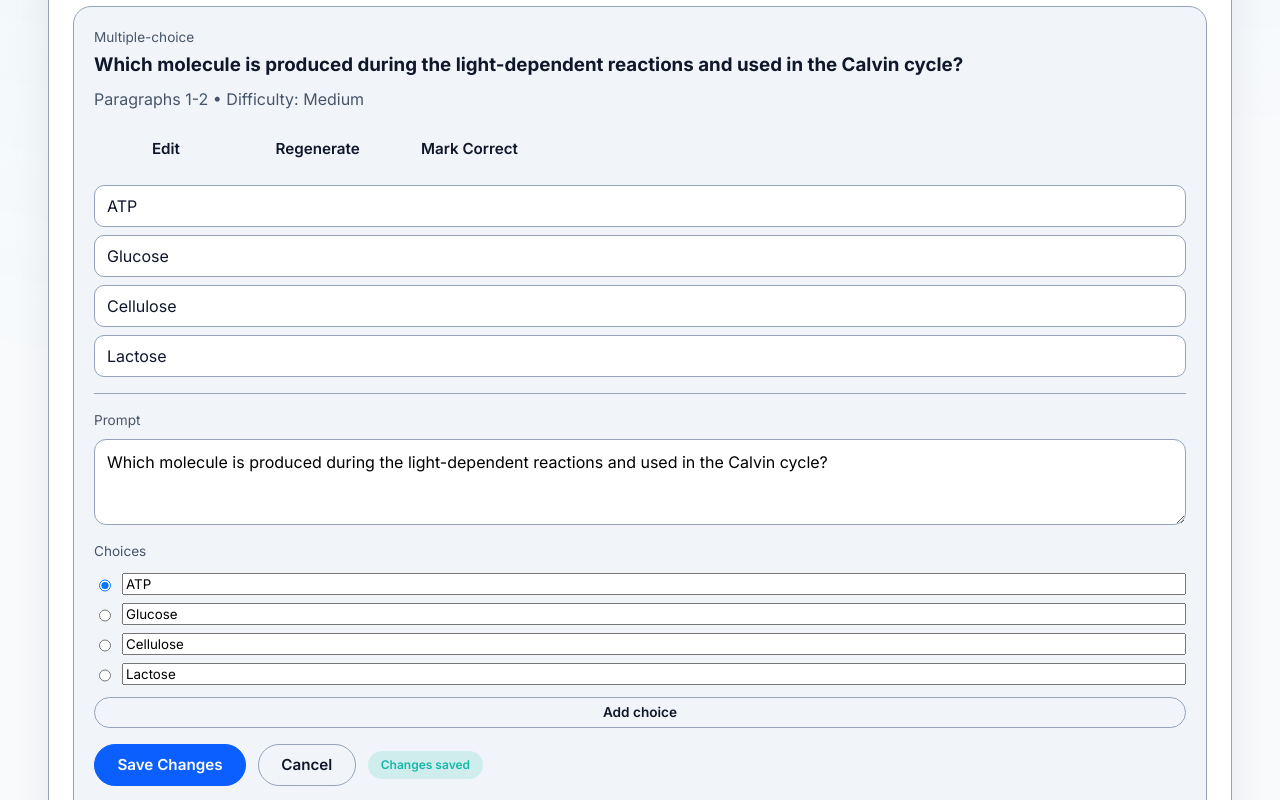
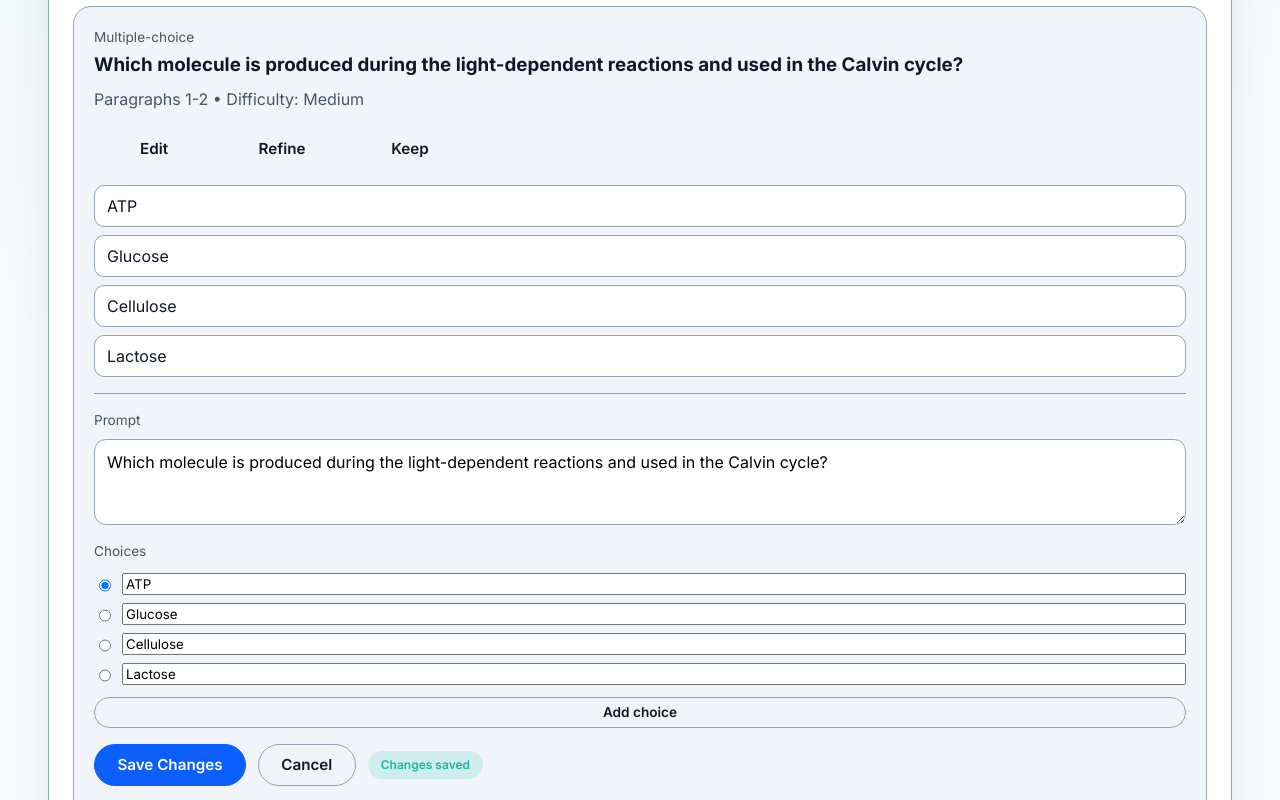
Before and after one commit to shahd803/EduAssist, a Next.js app: page / in a window 1280 px wide. Shown: the part 1620-2420 px from the top of the page. Built offline with nearby package versions, Linux system fonts and the light colour scheme.

Commit message:
fixed wording on generated questions button

```diff
--- a/src/components/TestPreviewPanel.jsx
+++ b/src/components/TestPreviewPanel.jsx
@@ -22,8 +22,8 @@ function TestPreviewPanel({ questions }) {
               </div>
               <div className="button-stack question-actions">
                 <button className="btn btn-ghost">Edit</button>
-                <button className="btn btn-ghost">Regenerate</button>
-                <button className="btn btn-ghost">Mark Correct</button>
+                <button className="btn btn-ghost">Refine</button>
+                <button className="btn btn-ghost">Keep</button>
               </div>
             </div>
             {question.choices && (
```
